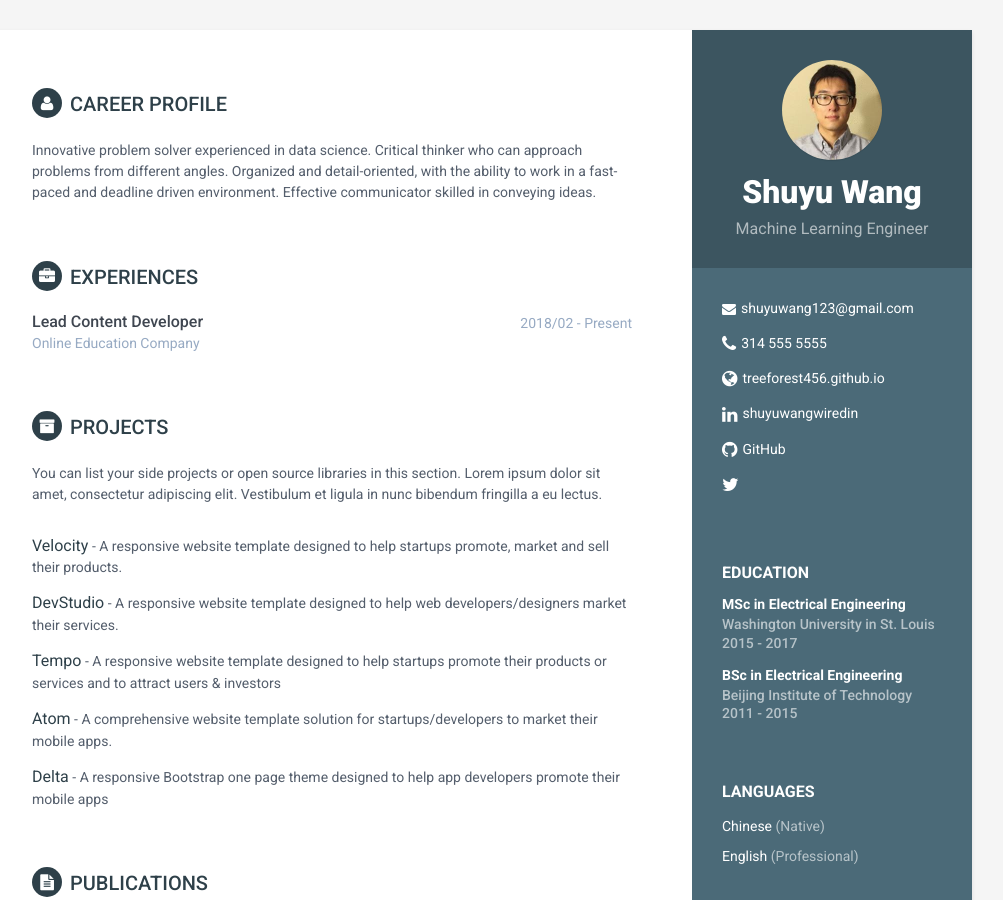
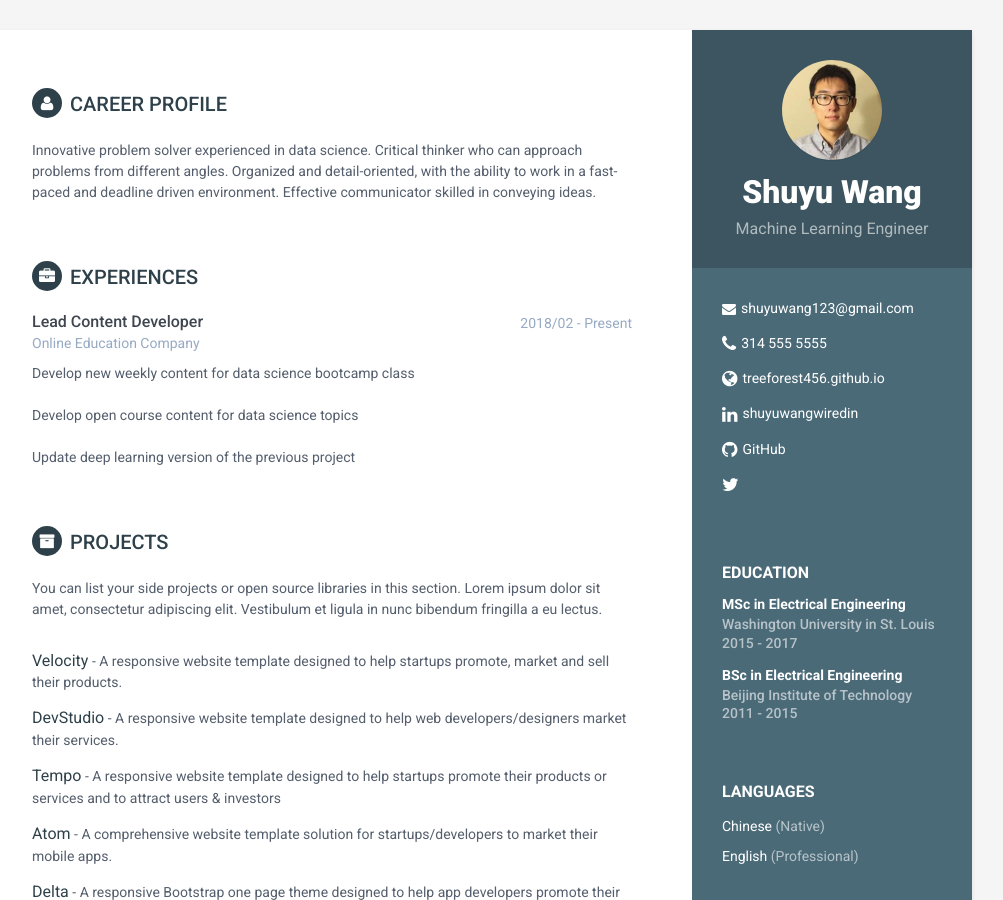
Before and after one commit to treeforest456/online_cv, a Jekyll site: the page built from index.html, in a window 1280 px wide and 900 px high. Shown: the whole window, without its empty margins (168-1171 px from the left). Built offline with Jekyll 4.4.1, drawn with Linux system fonts in a browser that asks for light colours.

Commit message:
feat: update experience yml file update the details of my current experience of content developer

```diff
--- a/_data/experiences.yml
+++ b/_data/experiences.yml
@@ -2,7 +2,11 @@
   role: Lead Content Developer
   time: 2018/02 - Present
   company: Online Education Company
-  details: " "
+  details: "Develop new weekly content for data science bootcamp class
+<br /><br />
+Develop open course content for data science topics
+<br /><br />
+Update deep learning version of the previous project"
 #- experience:
 #  role: Senior Software Engineer
 #  time: 2014 - 2015
```
